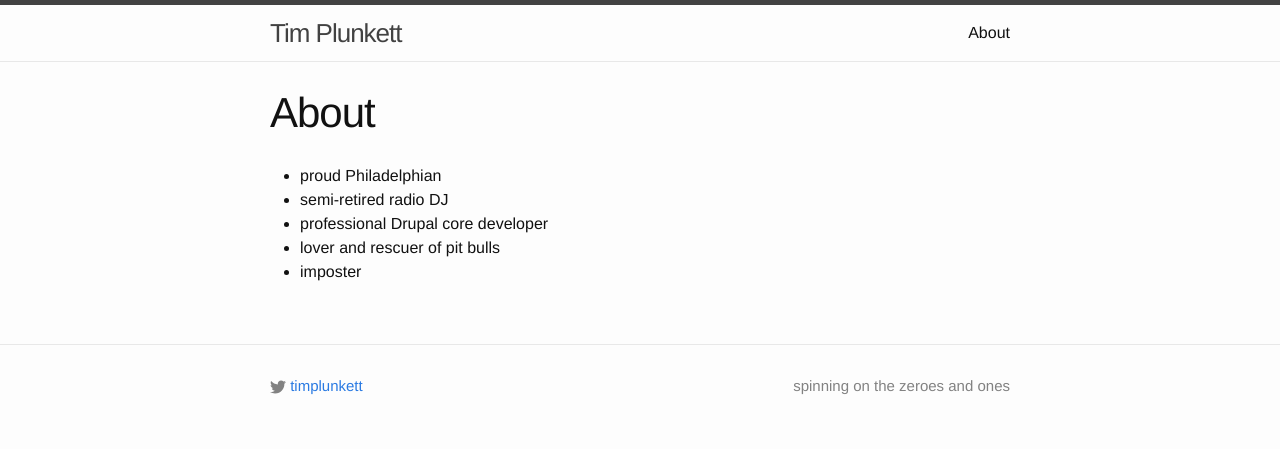
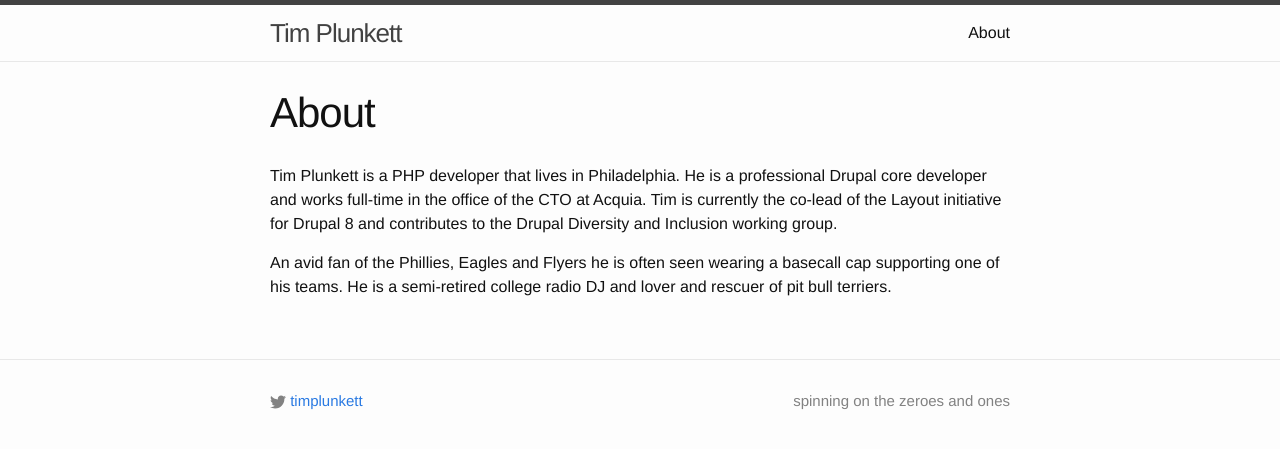
Before and after one commit to timplunkett/timplunkett.github.io, a Jekyll site: the page built from about.md, in a window 1280 px wide. Shown: the top 449 px of the page. Built offline with Jekyll 4.4.1, drawn with Linux system fonts in a browser that asks for light colours.

Commit message:
Updates about page.

```diff
--- a/about.md
+++ b/about.md
@@ -3,8 +3,7 @@ layout: page
 title: About
 permalink: /about
 ---
-- proud Philadelphian
-- semi-retired radio DJ
-- professional Drupal core developer
-- lover and rescuer of pit bulls
-- imposter
+
+Tim Plunkett is a PHP developer that lives in Philadelphia. He is a professional Drupal core developer and works full-time in the office of the CTO at Acquia. Tim is currently the co-lead of the Layout initiative for Drupal 8 and contributes to the Drupal Diversity and Inclusion working group.
+
+An avid fan of the Phillies, Eagles and Flyers he is often seen wearing a basecall cap supporting one of his teams. He is a semi-retired college radio DJ and lover and rescuer of pit bull terriers.
```
